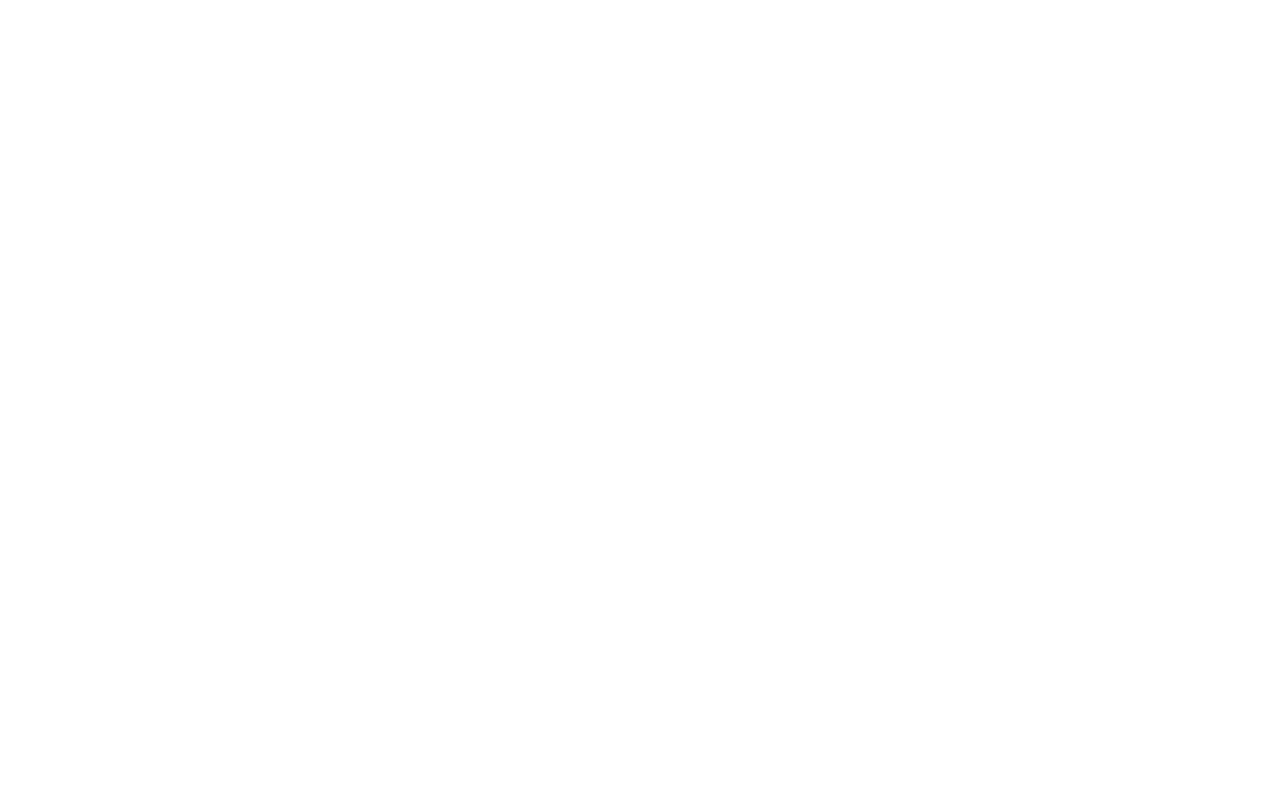
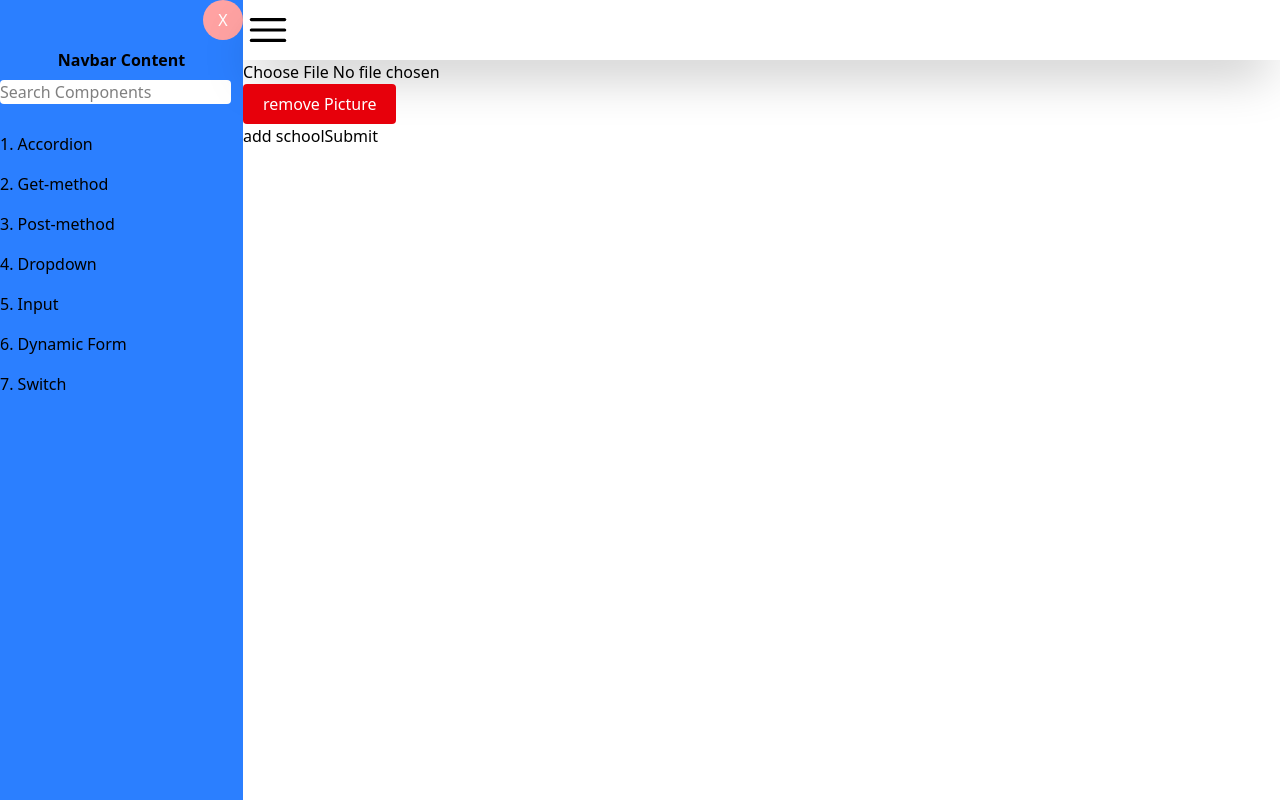
Before and after one commit to taralama/component-hub, a React (Vite) app: page /dynamic-form in a window 1280 px wide. Before the commit this address had no page. Built offline with nearby package versions, Linux system fonts and the light colour scheme.

Commit message:
added componenet

```diff
--- a/src/Routers/index.tsx
+++ b/src/Routers/index.tsx
@@ -2,6 +2,8 @@ import { Route, Routes } from 'react-router-dom';
 import Layout from '../components/PageLayout';
 import Home from '../Pages/Home';
 import SendData from '../components/PostForm';
+import { DynamicFormInput } from '../components';
+import Switch from '../components/Switch';
 
 const Routers = () => {
   return (
@@ -9,6 +11,9 @@ const Routers = () => {
       <Route element={<Layout />}>
         <Route path="/" element={<Home />} />
         <Route path="/posts" element={<SendData />} />
+        <Route path="/dynamic-form" element={<DynamicFormInput />} />
+        <Route path="/switch" element={<Switch />} />
+        <Route path="*" element={<h1>not found</h1>} />
       </Route>
     </Routes>
   );
--- /dev/null
+++ b/src/assets/icons/index.tsx
@@ -0,0 +1,30 @@
+export const HamburgerIcon = () => {
+  return (
+    <svg
+      width="50px"
+      height="50px"
+      viewBox="0 0 24 24"
+      fill="none"
+      xmlns="http://www.w3.org/2000/svg"
+    >
+      <path
+        d="M20 7L4 7"
+        stroke="currentColor"
+        strokeWidth="1.5"
+        strokeLinecap="round"
+      />
+      <path
+        d="M20 12L4 12"
+        stroke="currentColor"
+        strokeWidth="1.5"
+        strokeLinecap="round"
+      />
+      <path
+        d="M20 17L4 17"
+        stroke="currentColor"
+        strokeWidth="1.5"
+        strokeLinecap="round"
+      />
+    </svg>
+  );
+};
--- a/src/components/Navbar/index.tsx
+++ b/src/components/Navbar/index.tsx
@@ -1,3 +1,5 @@
+import { HamburgerIcon } from '../../assets/icons';
+
 const Navbar = ({
   setOpen,
 }: {
@@ -9,13 +11,7 @@ const Navbar = ({
         className="hover:cursor-pointer"
         onClick={() => setOpen((prev) => !prev)}
       >
-        Menu
-      </button>
-      <button
-        className="hover:cursor-pointer"
-        onClick={() => setOpen((prev) => !prev)}
-      >
-        Menu
+        <HamburgerIcon />
       </button>
     </div>
   );
--- a/src/components/PageLayout/index.tsx
+++ b/src/components/PageLayout/index.tsx
@@ -7,11 +7,15 @@ const Layout = () => {
   const [open, setOpen] = useState<boolean>(true);
 
   return (
-    <div className="relative">
+    <>
+      <div className="flex">
+        <Sidebar open={open} setOpen={setOpen} />
+        <div className=" w-full">
       <Navbar setOpen={setOpen} />
-      <Outlet />
-      <Sidebar open={open} setOpen={setOpen} />
-    </div>
+          <Outlet />
+        </div>
+      </div>
+    </>
   );
 };
 
--- a/src/components/PostForm/index.tsx
+++ b/src/components/PostForm/index.tsx
@@ -6,9 +6,9 @@ import Input from '../Input';
 const SendData = () => {
   const { mutate } = useMutation<unknown, Error, postData>({
     mutationFn: (data: postData) => postServices.postData(data),
-    onSuccess: (res) => {
-      console.log(res);
-    },
+    // onSuccess: (res) => {
+    //   console.log(res);
+    // },
   });
 
   const { handleSubmit, register, control } = useForm<
@@ -24,12 +24,12 @@ const SendData = () => {
   });
 
   const handlePost = (data: postData & { isChecked: boolean }) => {
-    console.log(data);
+    // console.log(data);
     mutate(data);
   };
 
   return (
-    <div className="flex justify-center items-center h-screen">
+    <div className="flex justify-center items-center ">
       <form
         onSubmit={handleSubmit(handlePost)}
         className="border w-100 py-10 px-5 shadow-2xl border-none"
--- a/src/components/Sidebar/index.tsx
+++ b/src/components/Sidebar/index.tsx
@@ -1,4 +1,5 @@
-import React, { SetStateAction } from 'react';
+import React, { SetStateAction, useState } from 'react';
+import { Link } from 'react-router-dom';
 
 const Sidebar = ({
   open,
@@ -7,15 +8,83 @@ const Sidebar = ({
   open: boolean;
   setOpen: React.Dispatch<SetStateAction<boolean>>;
 }) => {
-  console.log(open);
+  // console.log(open);
+
+  const componentsList = [
+    {
+      label: 'Accordion',
+      link: '/accordion',
+    },
+    {
+      label: 'Get-method',
+      link: '/gets',
+    },
+    {
+      label: 'Post-method',
+      link: '/posts',
+    },
+    {
+      label: 'Dropdown',
+      link: '/dropdown',
+    },
+    {
+      label: 'Input',
+      link: '/input',
+    },
+    {
+      label: 'Dynamic Form',
+      link: 'dynamic-form',
+    },
+    {
+      label: 'Switch',
+      link: 'switch',
+    },
+  ];
+
+  const [componentSearchName, setComponentSearchName] = useState('');
+  // console.log(componentSearchName)
+
+  const filteredComponent = componentsList.filter(({ label }) =>
+    label.toLowerCase().includes(componentSearchName),
+  );
 
   return (
     <div
-      className={`bg-blue-500 h-screen top-0 ${
-        open ? 'max-w-60' : 'max-w-0  opacity-45'
-      }  duration-500 `}
+      className={`bg-blue-500 border-none h-screen overflow-hidden transition-all duration-500`}
+      style={{
+        width: open ? '300px' : '0px', // Controls sidebar width
+      }}
     >
-      <button onClick={() => setOpen((prev) => !prev)}>close</button>
+      <div className=" w-full">
+        <span className="flex justify-end">
+          <button
+            className="p-2 text-white bg-red-300 rounded-full w-10"
+            onClick={() => setOpen((prev) => !prev)}
+          >
+            X
+          </button>
+        </span>
+
+        <h1 className="w-full font-bold py-2 text-center text px-10">
+          Navbar Content
+        </h1>
+        <input
+          type="text"
+          className=" bg-white rounded "
+          placeholder="Search Components"
+          onChange={(e) => setComponentSearchName(e.target.value)}
+        />
+
+        <ul className="mt-5">
+          {filteredComponent.map(({ label, link }, index) => (
+            <li key={label} className=" text-nowrap py-2">
+              <Link className="hover:underline" to={link}>
+                {index + 1}. {label}
+              </Link>
+            </li>
+          ))}
+        </ul>
+      </div>
     </div>
   );
 };
--- /dev/null
+++ b/src/components/Switch/index.tsx
@@ -0,0 +1,15 @@
+const Switch = () => {
+  return (
+    <div>
+      <label className="switch">
+        <input
+          type="checkbox"
+          onChange={(e) => console.log(e.target.checked)}
+        />
+        <span className="slider"></span>
+      </label>
+    </div>
+  );
+};
+
+export default Switch;
--- /dev/null
+++ b/src/components/dynamicFormInput/index.tsx
@@ -0,0 +1,162 @@
+import { useState } from 'react';
+import { useFieldArray, useForm } from 'react-hook-form';
+
+interface Education {
+  degreeTitle?: string;
+  schoolName?: string;
+  cityName?: string;
+  startDate?: string;
+  endDate?: string;
+  description?: string;
+  photo: File;
+}
+
+const DynamicFormInput = () => {
+  const { register, handleSubmit, control } = useForm<{
+    education: Education[];
+  }>();
+  const { append, fields, remove } = useFieldArray({
+    control,
+    name: 'education',
+  });
+
+  const onSubmit = (data: Education) => {
+    console.log(data);
+  };
+
+  const [preview, setPreview] = useState<string | null>(null);
+
+  const handleImageChange = (event: React.ChangeEvent<HTMLInputElement>) => {
+    const file = event.target.files?.[0]; // Get the selected file
+    if (file) {
+      console.log(file);
+      const imageUrl = URL.createObjectURL(file); // Create preview URL
+      console.log(imageUrl);
+      setPreview(imageUrl);
+    }
+  };
+
+  return (
+    <form onSubmit={handleSubmit(() => onSubmit)}>
+      <input
+        id="image"
+        type="file"
+        accept="image/*"
+        onChange={handleImageChange}
+      />
+      {preview && <img src={preview} alt="Selected Preview" width="200"></img>}
+      <button
+        className="bg-red-600 block px-5 text-white rounded py-2"
+        onClick={() => {
+          setPreview('');
+        }}
+      >
+        remove Picture
+      </button>
+      {fields.map((field, index) => (
+        <div key={field.id}>
+          <label htmlFor={field.id}>Degree</label>
+          <input
+            className={'border block rounded border-blue-500'}
+            type="text"
+            id={field.id}
+            {...register(`education.${index}.degreeTitle`)}
+          />
+          <button
+            className="block bg-red-500 p-3 rounded"
+            type="button"
+            onClick={() => remove(index)}
+          >
+            remove
+          </button>
+          <label htmlFor={field.id}>Name of school</label>
+          <input
+            className={'border block rounded border-blue-500'}
+            type="text"
+            id={field.id}
+            {...register(`education.${index}.schoolName`)}
+          />
+          <button
+            className="block bg-red-500 p-3 rounded"
+            type="button"
+            onClick={() => remove(index)}
+          >
+            remove
+          </button>
+          <label htmlFor={field.id}>Name of city</label>
+          <input
+            className={'border block rounded border-blue-500'}
+            type="text"
+            id={field.id}
+            {...register(`education.${index}.cityName`)}
+          />
+          <button
+            className="block bg-red-500 p-3 rounded"
+            type="button"
+            onClick={() => remove(index)}
+          >
+            remove
+          </button>
+          <label htmlFor={field.id}>Degree</label>
+          <input
+            className={'border block rounded border-blue-500'}
+            type="text"
+            id={field.id}
+            {...register(`education.${index}.degreeTitle`)}
+          />
+          <button
+            className="block bg-red-500 p-3 rounded"
+            type="button"
+            onClick={() => remove(index)}
+          >
+            remove
+          </button>
+          <label htmlFor={field.id}>Date of start</label>
+          <input
+            className={'border block rounded border-blue-500'}
+            type="text"
+            id={field.id}
+            {...register(`education.${index}.startDate`)}
+          />
+          <button
+            className="block bg-red-500 p-3 rounded"
+            type="button"
+            onClick={() => remove(index)}
+          >
+            remove
+          </button>
+          <label htmlFor={field.id}>Date of end</label>
+          <input
+            className={'border block rounded border-blue-500'}
+            type="text"
+            id={field.id}
+            {...register(`education.${index}.endDate`)}
+          />
+          <button type="button" onClick={() => remove(index)}>
+            remove
+          </button>
+          <label htmlFor={field.id}>Description</label>
+          <input
+            className={'border block rounded border-blue-500'}
+            type="text"
+            id={field.id}
+            {...register(`education.${index}.description`)}
+          />
+          <button
+            className="block bg-red-500 p-3 rounded"
+            type="button"
+            onClick={() => remove(index)}
+          >
+            remove
+          </button>
+        </div>
+      ))}
+      <button type="button" onClick={() => append({} as Education)}>
+        add school
+      </button>
+      <button type="submit">Submit</button>
+    </form>
+  );
+};
+
+export default DynamicFormInput;
--- a/src/components/index.tsx
+++ b/src/components/index.tsx
@@ -1 +1,2 @@
 export { default as Header } from './header';
+export { default as DynamicFormInput } from './dynamicFormInput';
--- a/src/main.css
+++ b/src/main.css
@@ -1 +1,67 @@
 @import 'tailwindcss';
+
+.switch {
+    position: relative;
+    display: inline-block;
+    width: 80px;
+    height: 34px;
+  }
+
+  /* Hide default HTML checkbox */
+  .switch input {
+    opacity: .5;
+    width: 0;
+    height: 100px;
+  }
+
+  /* The slider */
+  .slider {
+    position: absolute;
+    cursor: pointer;
+    border-radius: 1rem;
+    top: 0;
+    left: 0;
+    right: 0;
+    bottom: 0;
+    background-color: #ccc;
+    -webkit-transition: .4s;
+    transition: .4s;
+  }
+
+  .slider:before {
+    position: absolute;
+    border-radius: 100%;
+    content: "";
+    height: 34px;
+    width: 26px;
+    /* left: 4px; */
+    bottom: px;
+    background-color: white;
+    -webkit-transition: .4s;
+    transition: .4s;
+  }
+
+  input:checked + .slider {
+    background-color: #2196F3;
+  }
+
+  input:focus + .slider {
+    position:absolute;
+    right: 0;
+    box-shadow: 0 0 1px #2196F3;
+  }
+
+  input:checked + .slider:before {
+    -webkit-transform: translateX(80px);
+    -ms-transform: translateX(80px);
+    transform: translateX(56px);
+  }
+
+  /* Rounded sliders */
+  .slider.round {
+    border-radius: 34px;
+  }
+
+  .slider.round:before {
+    border-radius: 50%;
+  }
```
Also changed, not shown: 2 other files (tests, documents, lock files or other folders).
